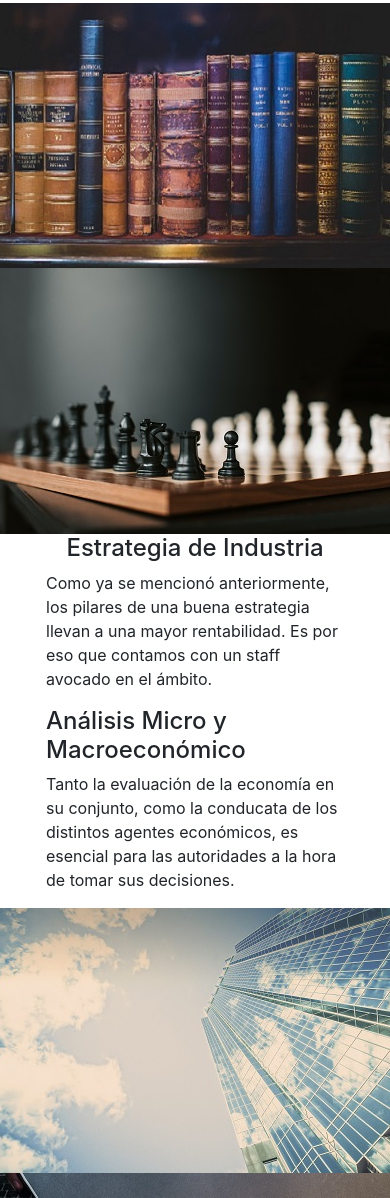
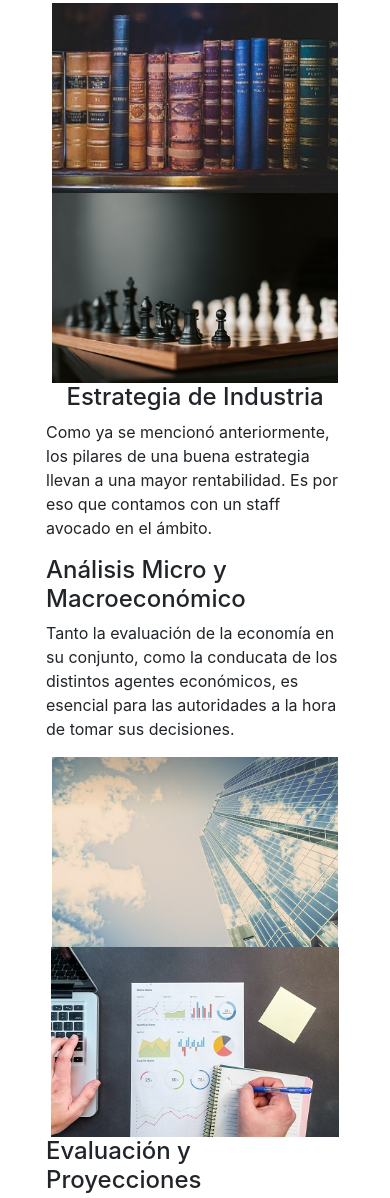
Before and after one commit to VillarrealOctavio/EcoPlex-TrabajoFinalCursado, a website: page pagesbs/areas.html in a window 390 px wide. Shown: the part 393-1591 px from the top of the page. Drawn offline with nearby package versions, Linux system fonts and the light colour scheme.

Commit message:
Modificando imágenes de páginas AREAS

```diff
--- a/pagesbs/areas.html
+++ b/pagesbs/areas.html
@@ -62,7 +62,7 @@
             <p>Contamos con un centro de investigación y análisis. Del mismo salen numerosos artículos periodisticos, así como también diferentes informes sobre fenómenos económicos.</p>
           </div>
           <div class="col-md-4 col-xs-12 d-flex justify-content-center" data-aos="fade-right">
-            <img class="borde" src="../assets/img/pexels-negative-space-34592.jpg" alt="Img">
+            <img class="borde imgAreas" src="../assets/img/pexels-negative-space-34592.jpg" alt="Img">
           </div>
 
 
@@ -70,7 +70,7 @@
 
 
           <div  class="col-md-4 col-xs-12 d-flex justify-content-center" data-aos="fade-left">
-             <img class="borde" src="../assets/img/pexels-vlada-karpovich-6114992.jpg" alt="Img">
+             <img class="borde imgAreas" src="../assets/img/pexels-vlada-karpovich-6114992.jpg" alt="Img">
           </div>
           <div class="col-md-8 col-xs-12 d-flex flex-column justify-content-center align-items-center" data-aos="fade-left">
             <h4>Estrategia de Industria</h4>
@@ -86,7 +86,7 @@
             <p>Tanto la evaluación de la economía en su conjunto, como la conducata de los distintos agentes económicos, es esencial para las autoridades a la hora de tomar sus decisiones.</p>
           </div>
           <div  class="col-md-4 col-xs-12 d-flex justify-content-center" data-aos="fade-right">
-            <img class="borde" src="../assets/img/pexels-scott-webb-27406.jpg" alt="Img">
+            <img class="borde imgAreas" src="../assets/img/pexels-scott-webb-27406.jpg" alt="Img">
           </div>
 
 
@@ -94,7 +94,7 @@
 
 
           <div  class="col-md-4 col-xs-12 d-flex justify-content-center" data-aos="fade-left">
-            <img class="borde" src="../assets/img/pexels-lukas-669615.jpg" alt="Img">
+            <img class="borde imgAreas" src="../assets/img/pexels-lukas-669615.jpg" alt="Img">
           </div>
           <div class="col-md-8 col-xs-12 d-flex flex-column justify-content-center align-items-center" data-aos="fade-left">
             <h4>Evaluación y Proyecciones</h4>
--- a/scss/_grid.scss
+++ b/scss/_grid.scss
@@ -66,7 +66,7 @@ li {
 	align-items: center;
 	justify-items: center;
 	 iframe {
-	 		width: 420px;
+	 		width: 340px;
 	 		height: 340px;
 	 }
 	}
@@ -102,8 +102,12 @@ li {
 	display: flex;
 	justify-content: flex-end;
 	}
+	.imgAreas {
+	widht: 190px;
+	height: 190px;
 }
 
+}
 
 
 
```
Also changed, not shown: css/style.css.
